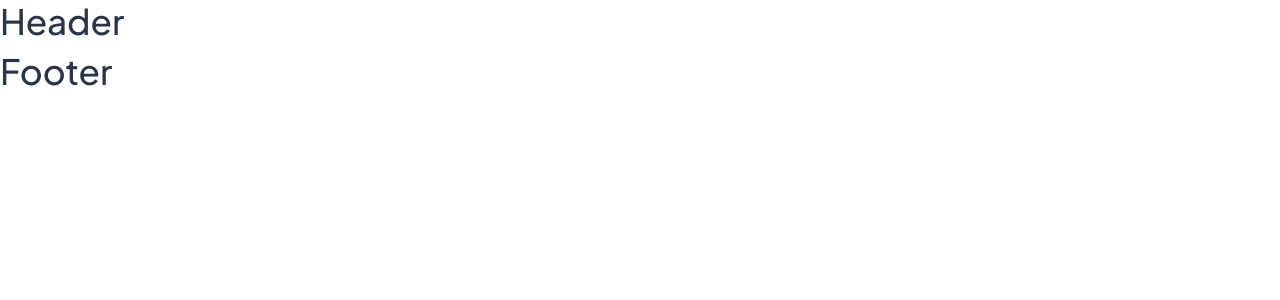
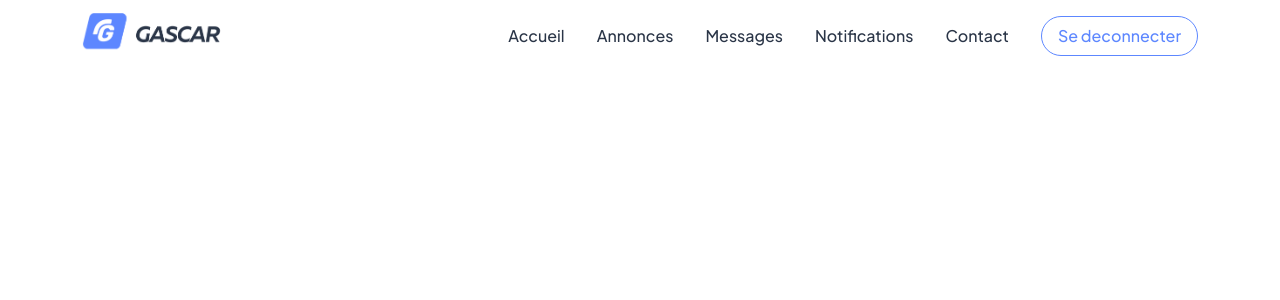
Before and after one commit to SafidyMendrika/s5-cloud-web, a React (Create React App) app: page /front-office in a window 1280 px wide. Shown: the top 300 px of the page. Built offline with nearby package versions, Linux system fonts and the light colour scheme.

Commit message:
[Add] header

```diff
--- a/src/App.jsx
+++ b/src/App.jsx
@@ -47,8 +47,8 @@ const FrontOfficeRoutes = () => (
       element={
         <FrontOfficeLayout>
           <Routes>
-            <Route path="/" element={<SignInFrontOffice />} />
-            <Route path="/accueil" element={<Accueil />} />
+            <Route path="/" element={<Accueil />} />
+            <Route path="/sign-in" element={<SignInFrontOffice />} />
           </Routes>
         </FrontOfficeLayout>
       }
@@ -60,8 +60,7 @@ const App = () => (
   <BrowserRouter>
     <Routes>
       <Route path="/back-office/*" element={<BackOfficeRoutes />} />
-      <Route path="/front-office/*" element={<FrontOfficeRoutes />} />
-      <Route path="*" element={<h1>Not Found</h1>} />
+      <Route path="/*" element={<FrontOfficeRoutes />} />
     </Routes>
   </BrowserRouter>
 );
--- a/src/components/front-office/Footer.jsx
+++ b/src/components/front-office/Footer.jsx
@@ -1,9 +1,5 @@
 const Footer = () => {
-  return (
-    <footer>
-      <h1>Footer</h1>
-    </footer>
-  );
+  return <></>;
 };
 
 export default Footer;
--- a/src/components/front-office/Header.jsx
+++ b/src/components/front-office/Header.jsx
@@ -1,7 +1,73 @@
-const Header = () => {
+const Header = ({ isConnected = true }) => {
   return (
     <header>
-      <h1>Header</h1>
+      <nav className="navbar navbar-expand-lg navbar-light">
+        <div className="container">
+          <a className="navbar-brand" href="##">
+            <img
+              src={`${process.env.PUBLIC_URL}/images/logos/logo.png`}
+              width="150"
+              alt=""
+            />
+          </a>
+          <button
+            className="navbar-toggler"
+            type="button"
+            data-bs-toggle="collapse"
+            data-bs-target="#navbarToggler"
+            aria-controls="navbarToggler"
+            aria-expanded="false"
+            aria-label="Toggle navigation"
+          >
+            <span className="navbar-toggler-icon"></span>
+          </button>
+          <div className="collapse navbar-collapse" id="navbarToggler">
+            <ul className="navbar-nav ms-auto me-4 mb-2 mb-lg-0 gap-3">
+              <li className="nav-item">
+                <a className="nav-link fs-4 fw-bold" href="##">
+                  Accueil
+                </a>
+              </li>
+              <li className="nav-item fs-4 fw-bold">
+                <a className="nav-link" href="##">
+                  Annonces
+                </a>
+              </li>
+              {isConnected && (
+                <>
+                  <li className="nav-item fs-4 fw-bold">
+                    <a className="nav-link" href="##">
+                      Messages
+                    </a>
+                  </li>
+                  <li className="nav-item fs-4 fw-bold">
+                    <a className="nav-link" href="##">
+                      Notifications
+                    </a>
+                  </li>
+                </>
+              )}
+              <li className="nav-item fs-4 fw-bold">
+                <a className="nav-link" href="##">
+                  Contact
+                </a>
+              </li>
+            </ul>
+            {isConnected ? (
+              <a
+                className="btn btn-outline-primary rounded-pill fs-4"
+                href="##"
+              >
+                Se deconnecter
+              </a>
+            ) : (
+              <a className="btn btn-primary rounded-pill fs-4" href="##">
+                Se connecter
+              </a>
+            )}
+          </div>
+        </div>
+      </nav>
     </header>
   );
 };
```
